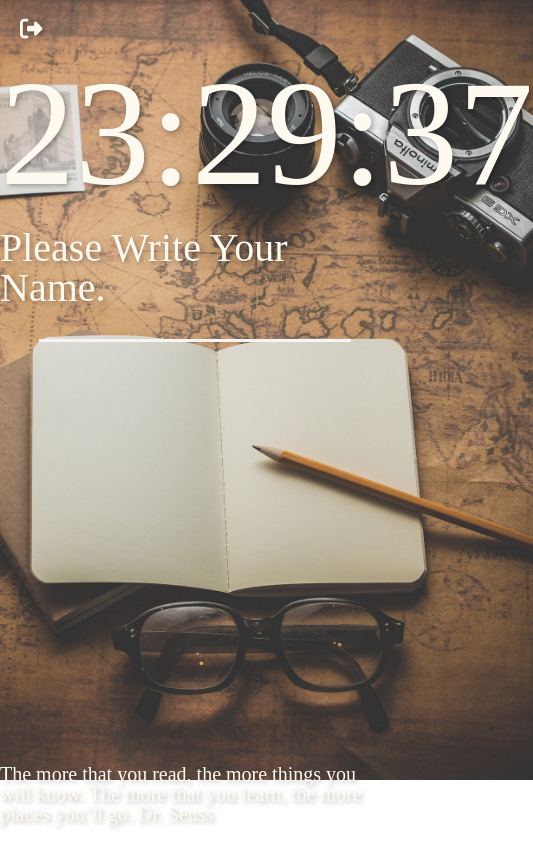
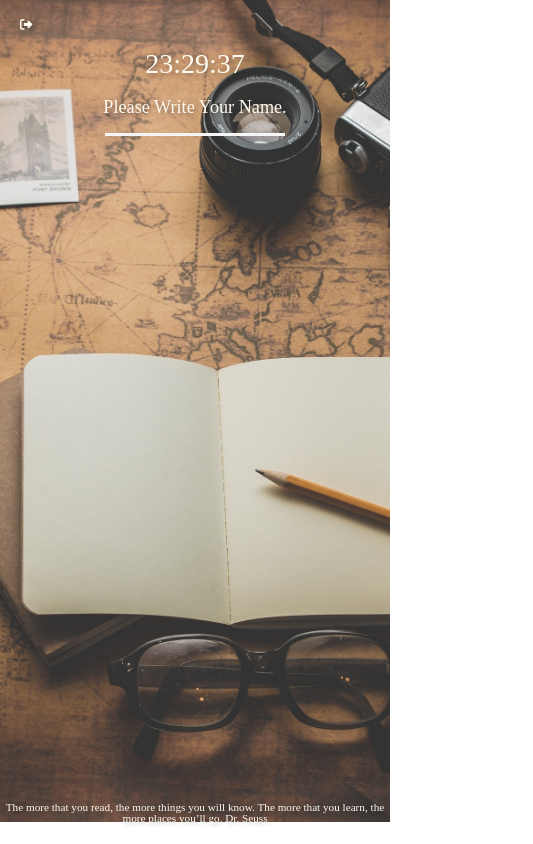
Before and after one commit to jeonghunkim17/Momentum, a plain HTML site: page index.html in a window 390 px wide. Shown: the whole page, 533 px wide, since content can reach past the window. Drawn offline with Linux system fonts and the light colour scheme.

Commit message:
Update style.css

```diff
--- a/css/style.css
+++ b/css/style.css
@@ -9,7 +9,7 @@
 }
 
 body {
-  height: 90vh;
+  height: 95vh;
   font-size: 18px;
   color: floralwhite;
   text-shadow: 2px 2px 5px rgba(0, 0, 0, 0.3);
@@ -130,6 +130,7 @@ main form {
 #todo-list li button {
   background-color: transparent;
   border: none;
+  cursor: pointer;
 }
 
 footer {
@@ -145,3 +146,49 @@ footer {
 #quote {
   font-size: 20px;
 }
+
+@media (max-width: 700px) {
+  html {
+    font-size: 14px;
+  }
+
+  #log-out {
+    font-size: 0.7rem;
+  }
+
+  #weatherNow {
+    font-size: 0.7rem;
+  }
+
+  #area {
+    font-size: 0.7rem;
+  }
+
+  #clock {
+    font-size: 2rem;
+  }
+
+  #greeting {
+    font-size: 1.5rem;
+  }
+
+  #login-text,
+  #todo-text {
+    font-size: 1.3rem;
+  }
+
+  #login-form input,
+  #todo-form input,
+  #todo-list li span {
+    font-size: 1.2rem;
+  }
+
+  #todo-list li button {
+    font-size: 1px;
+  }
+
+  #quote {
+    font-size: 0.8rem;
+    text-align: center;
+  }
+}
```
